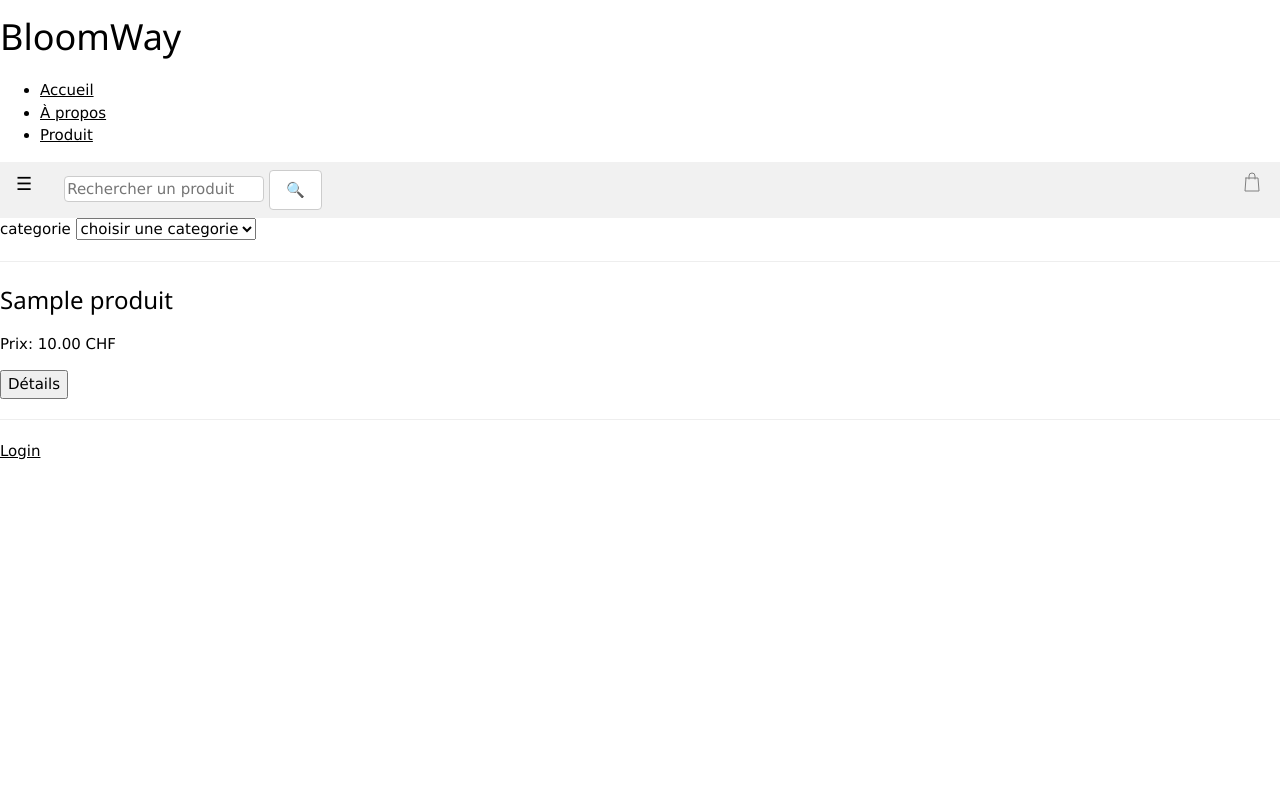
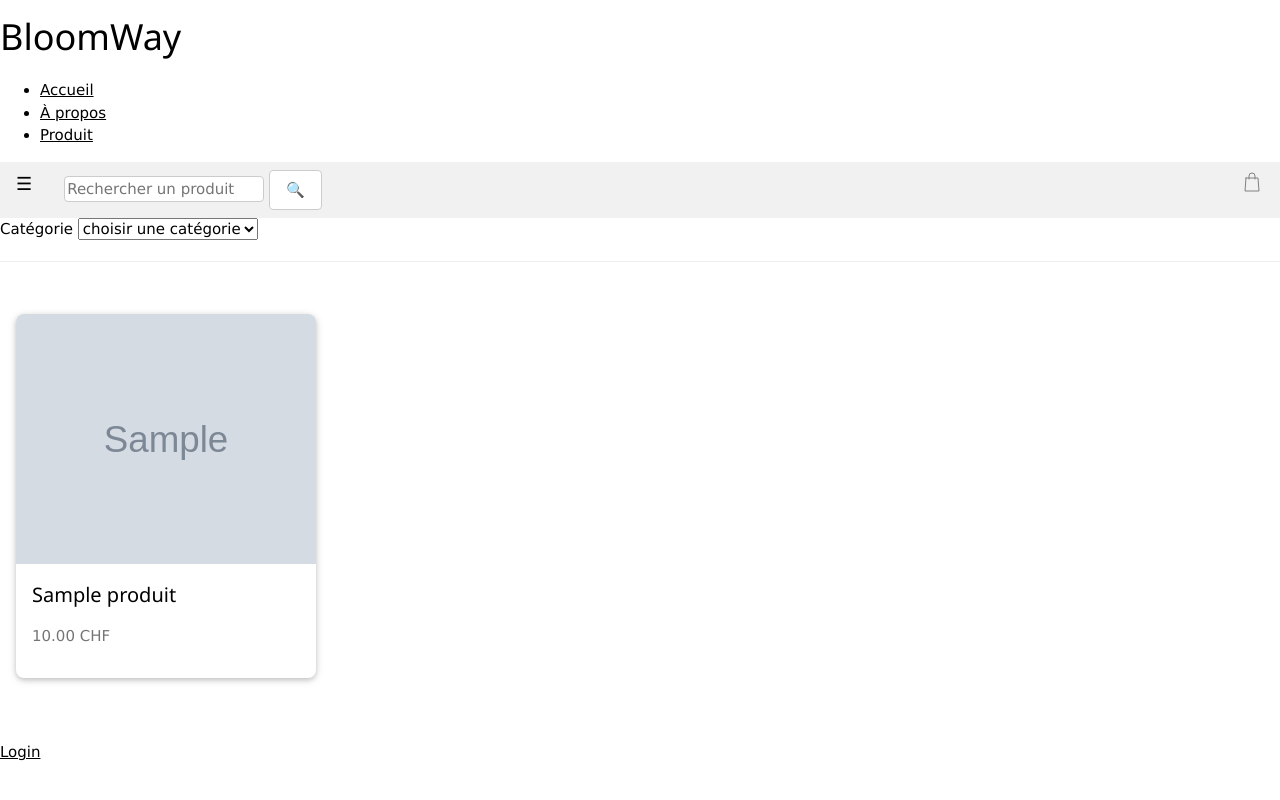
Before and after one commit to AdrienMedinger/TM2026, a Django app: page /filtre_produit/ in a window 1280 px wide. Run offline with Django 4.2, Linux system fonts and the light colour scheme; tables that the repository leaves empty hold one stand-in row (values such as "Sample post"); grey boxes marked "Sample" are stand-in pictures.

Commit message:
commit43_projet

```diff
--- a/BloomWay/bloomway/projet/templates/projet/filtre_produit.html
+++ b/BloomWay/bloomway/projet/templates/projet/filtre_produit.html
@@ -1,17 +1,16 @@
 {% extends 'projet/base.html' %}
 {% block content %}
 
-<form method ="get">
-    <label> categorie</label>
+<form method="get">
+    <label>Catégorie</label>
     <select name="categorie" onchange="this.form.submit()">
-        <option value="" {% if not categorie_selectionnee %}selected{% endif %}>choisir une categorie</option>
-
+        <option value="" {% if not categorie_selectionnee %}selected{% endif %}>choisir une catégorie</option>
         {% for cat in categories %}
             <option value="{{ cat.categorie }}"
                 {% if request.GET.categorie == cat.categorie %}selected{% endif %}>
                 {{ cat.categorie }}
             </option>
-        {%endfor%}
+        {% endfor %}
     </select>
 
     {% if request.GET.categorie %}
@@ -24,6 +23,7 @@
             <option value="M" {% if request.GET.taille == 'M' %}selected{% endif %}>M</option>
             <option value="L" {% if request.GET.taille == 'L' %}selected{% endif %}>L</option>
         </select>
+
         <label>Couleur :</label>
         <input type="text" name="couleur" value="{{ request.GET.couleur }}">
 
@@ -33,37 +33,31 @@
         <label>Prix max :</label>
         <input type="number" step="0.01" name="prix_max" value="{{ request.GET.prix_max }}">
 
-
         <button type="submit">Filtrer</button>
     {% endif %}
 </form>
 
 <hr>
 
-{% for produit in produits %}
-        <div>
-            <h3>{{ produit.nom }}</h3>
-
-            {% with variante=produit.variantes.first %}
-                {% if variante %}
-                    <p> Prix: {{ variante.prix }} CHF</p>
-
-                    <form method="post" action="{% url 'detail' produit.id %}">
-                        {% csrf_token %}
-                        <button type="submit">Détails</button>
-                    </form>
-
-                {% else %}
-                    <p> Prix: Non disponible</p>
-                {% endif %}
-            {% endwith %}
-            <hr>
-
+<div class="w3-row-padding w3-padding-32">
+    {% for produit in produits %}
+        <div class="w3-quarter w3-margin-bottom">
+            <div class="w3-card w3-hover-shadow w3-round-large" style="overflow:hidden;">
+                <a href="{% url 'detail' produit.id %}">
+                    <img src="{{ produit.image_principale.url }}" alt="{{ produit.nom }}"
+                         style="width:100%; height:250px; object-fit:cover;">
+                </a>
+                <div class="w3-container w3-padding-16">
+                    <h4 style="margin:0;">{{ produit.nom }}</h4>
+                    {% with variante=produit.variantes.first %}
+                        <p class="w3-text-grey">{% if variante %}{{ variante.prix }} CHF{% else %}Non disponible{% endif %}</p>
+                    {% endwith %}
+                </div>
+            </div>
         </div>
-
     {% empty %}
         <p>Aucun produit trouvé.</p>
-
     {% endfor %}
+</div>
 
 {% endblock %}
```
Also changed, not shown: BloomWay/bloomway/projet/templates/projet/affichage_produit.html (+15 -20 lines).
